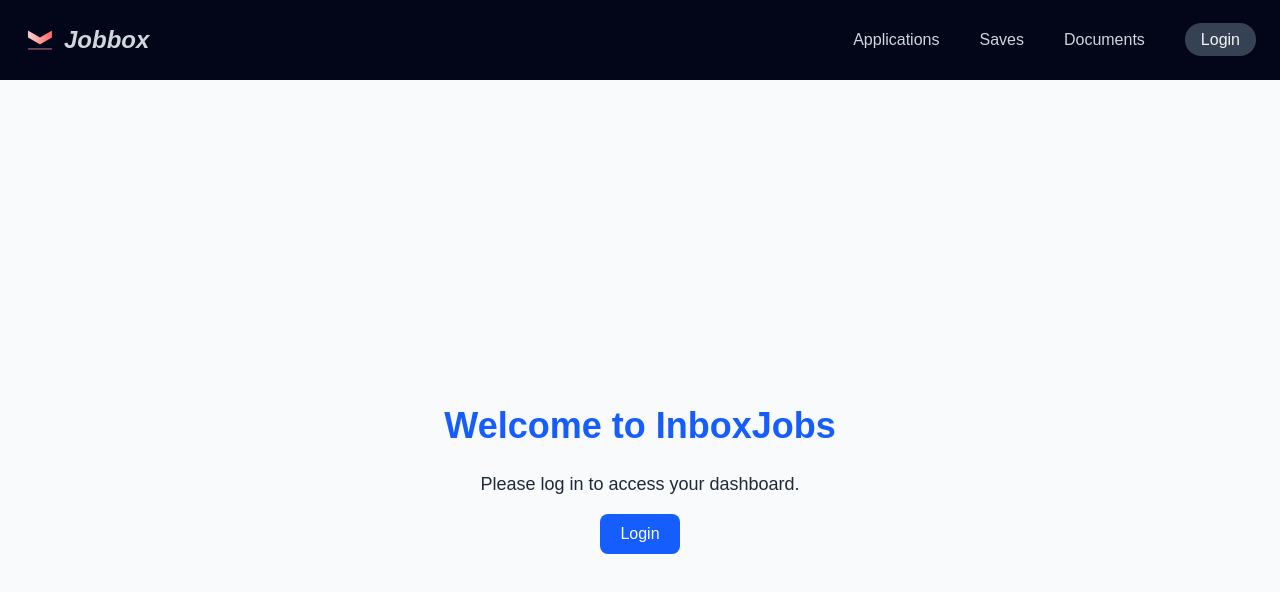
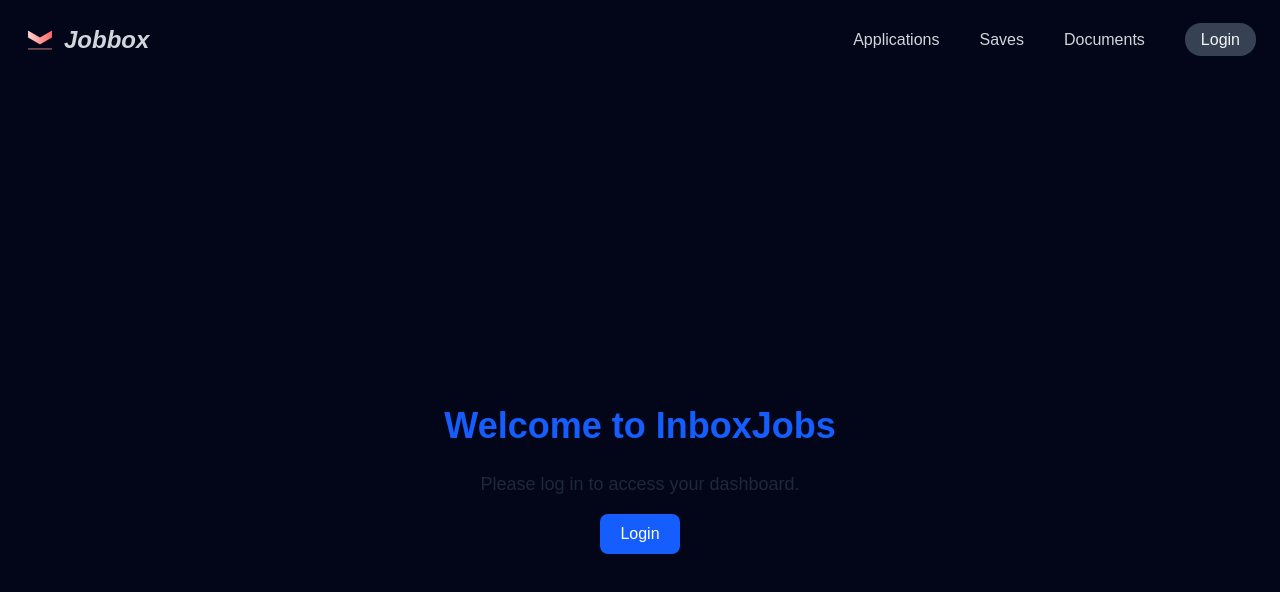
Before and after one commit to RobinLandraud/InboxJobs, a React (Vite) app in the folder frontend/inboxjobs/: page / in a window 1280 px wide. Shown: the top 592 px of the page. Built offline with nearby package versions, Linux system fonts and the light colour scheme; a web font is replaced by a local one.

Commit message:
[UPDATE] Home page

```diff
--- a/frontend/inboxjobs/src/pages/Home.tsx
+++ b/frontend/inboxjobs/src/pages/Home.tsx
@@ -12,7 +12,7 @@ const Home: React.FC = () => {
     }
 
     return (
-      <main className="flex flex-col items-center justify-center min-h-screen bg-gray-50 text-gray-800 p-6">
+      <main className="bg-slate-950 flex flex-col items-center justify-center min-h-screen text-gray-800 p-6">
         <h1 className="text-4xl font-bold mb-6 text-blue-600">Welcome to InboxJobs</h1>
 
         {user ? (
```
